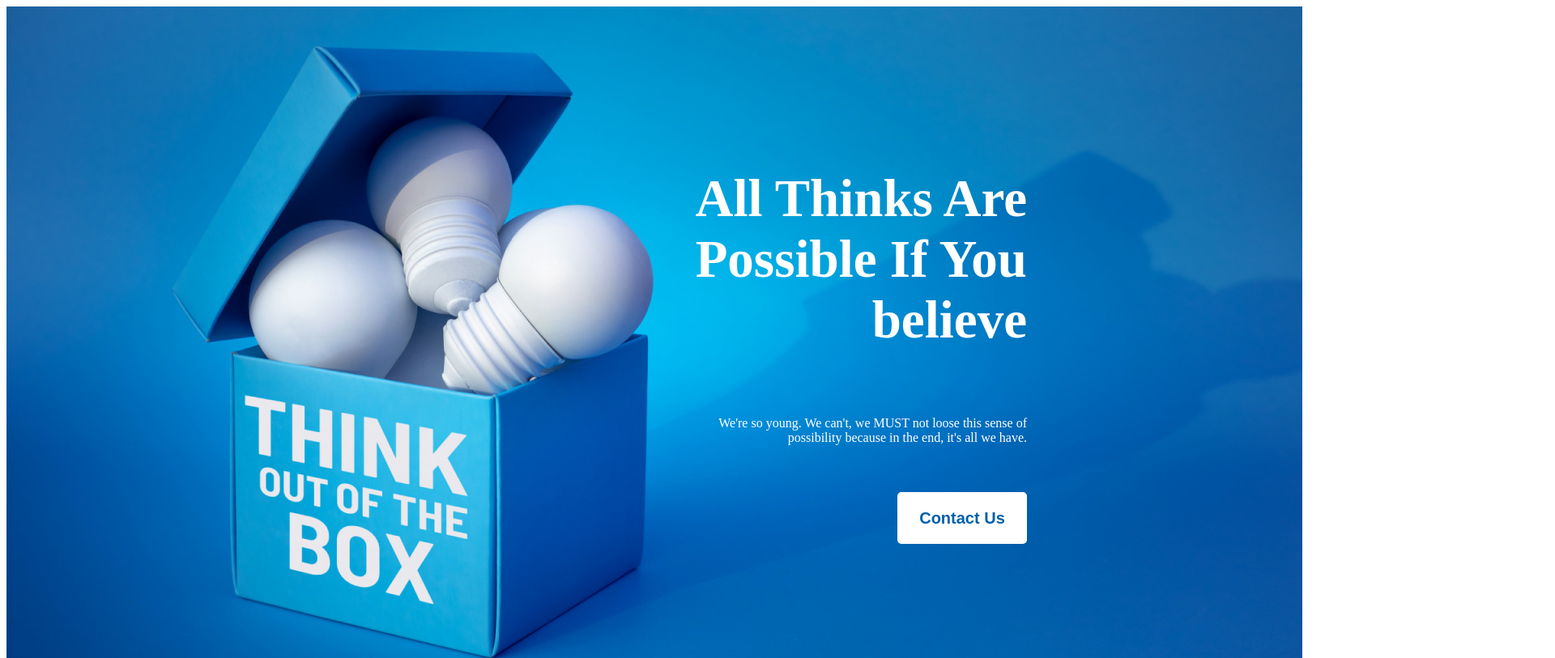
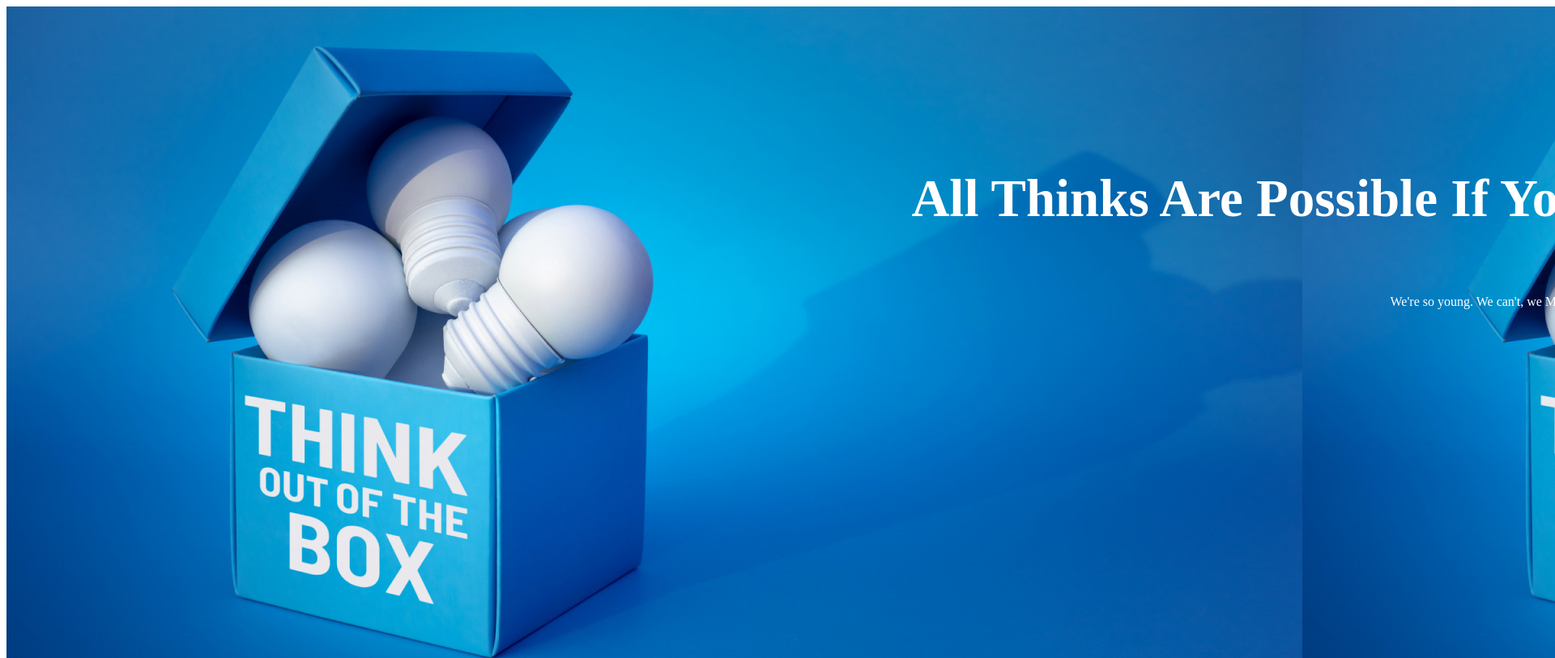
Before and after one commit to Rafidzaman/new-year-new-me, a plain HTML site: page index.html in a window 1280 px wide. Shown: the top 813 px of the page at 81% size, 1920 px wide, since content can reach past the window. Drawn offline with Linux system fonts and the light colour scheme.

Commit message:
Update style.css

```diff
--- a/style.css
+++ b/style.css
@@ -1,6 +1,6 @@
 .header-item{
     background-image: url('images/banner/banner3.png');
-    width: 1600px;
+    width: 2500px;
     height: 808px;
 }
 .header-Container{
```
